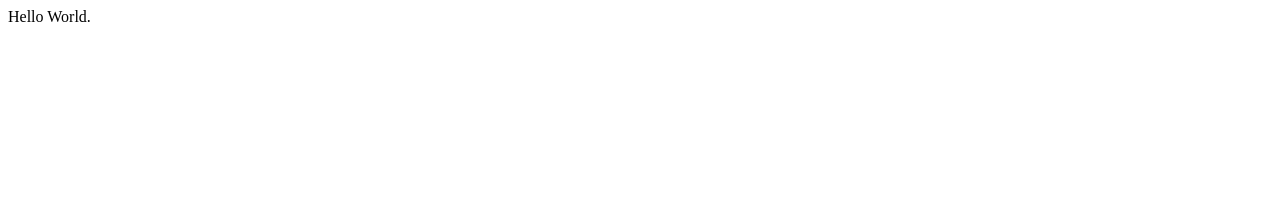
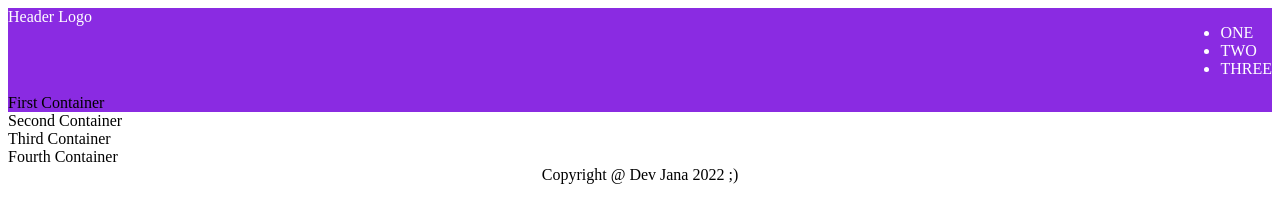
Before and after one commit to janakiara/landing-page, a plain HTML site: page index.html in a window 1280 px wide. Drawn offline with Linux system fonts and the light colour scheme.

Commit message:
Add header, containers and footer; Set up flex

```diff
--- a/index.html
+++ b/index.html
@@ -4,9 +4,32 @@
     <meta charset="UTF-8">
     <meta http-equiv="X-UA-Compatible" content="IE=edge">
     <meta name="viewport" content="width=device-width, initial-scale=1.0">
+    <link rel="stylesheet" href="style.css">
     <title>Dev Jana</title>
 </head>
 <body>
-    Hello World.
+    <div class="header">
+        <div class="text">Header Logo</div>
+        <ul>
+            <li>ONE</li>
+            <li>TWO</li>
+            <li>THREE</li>
+        </ul>
+    </div>
+    <div class="container violet">
+        First Container
+    </div>
+    <div class="container">
+        Second Container
+    </div>
+    <div class="container">
+        Third Container
+    </div>
+    <div class="container">
+        Fourth Container
+    </div>
+    <div class="footer">
+        Copyright @ Dev Jana 2022 ;)
+    </div>
 </body>
 </html>
--- a/style.css
+++ b/style.css
@@ -1,3 +1,26 @@
 body {
     display: flex;
+    flex-direction: column;
+    justify-content: space-between;
 }
+
+.header {
+    display: flex;
+    justify-content: space-between;
+    color: white;
+    background-color: blueviolet;
+}
+
+.container {
+display: flex;
+}
+
+.violet {
+    background-color: blueviolet;
+}
+
+.footer {
+    display: flex;
+    justify-content: center;
+    align-items: center;
+}
```
